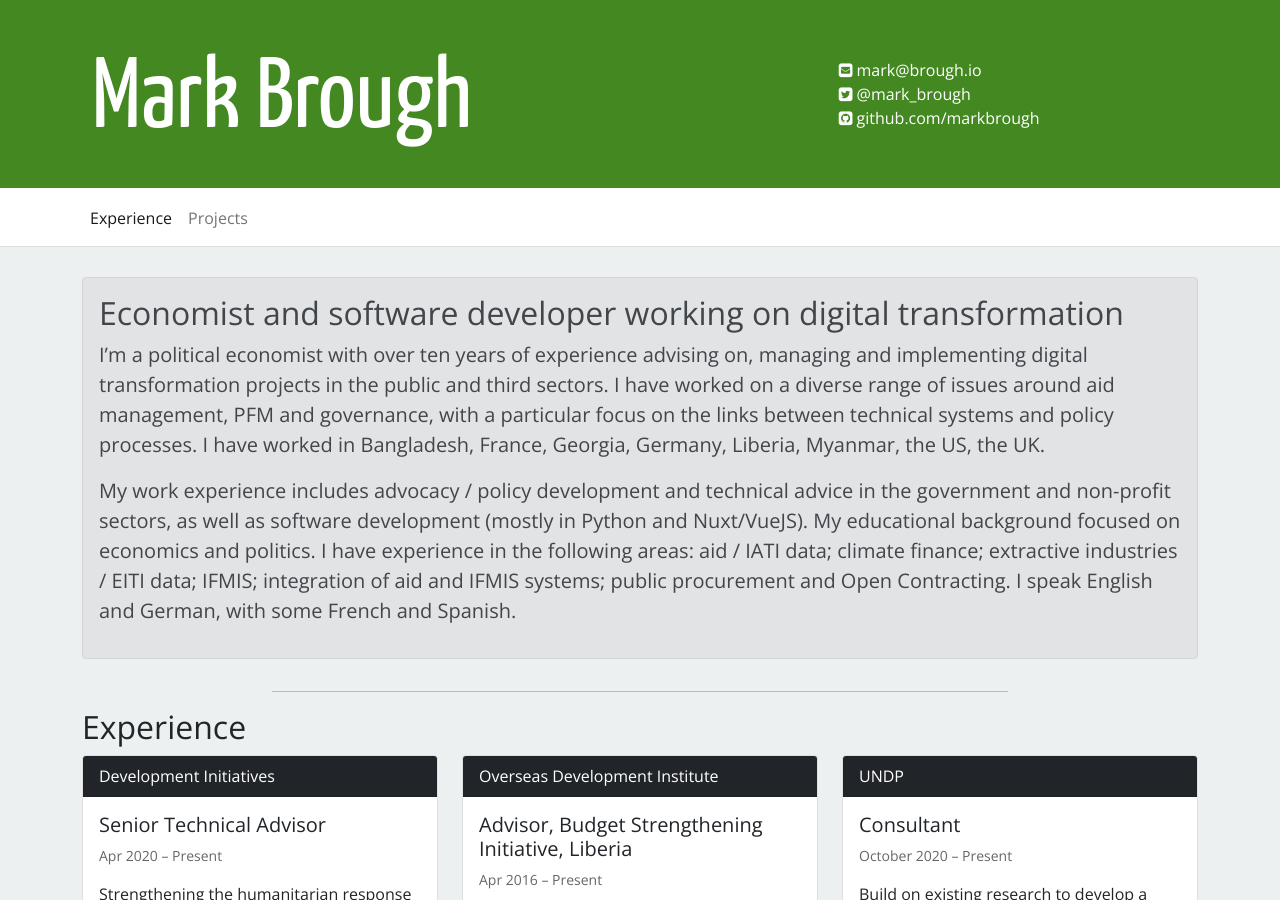
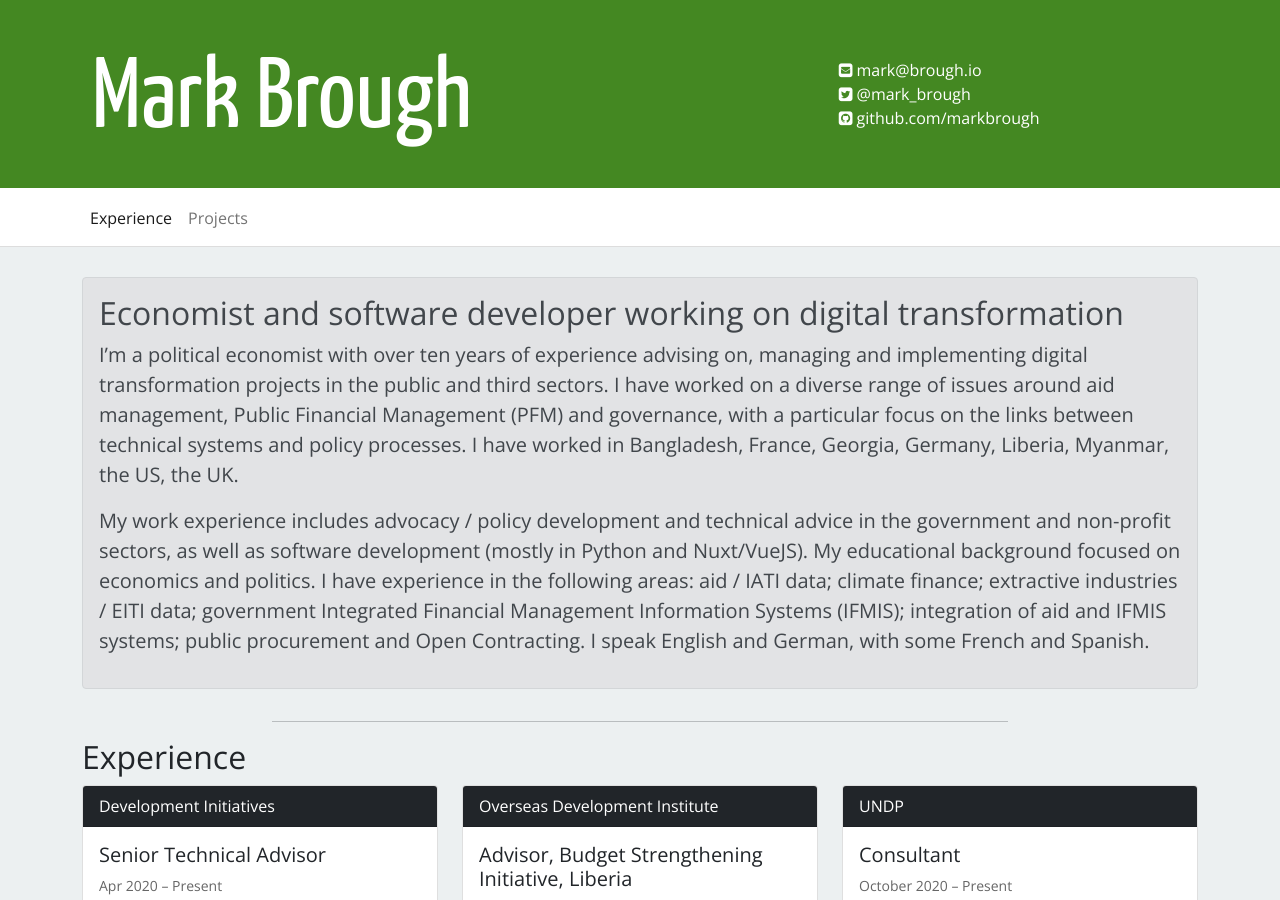
Before and after one commit to markbrough/markbrough.github.com, a Jekyll site: the page built from index.md, in a window 1280 px wide and 900 px high. Built offline with Jekyll 4.4.1, drawn with Linux system fonts in a browser that asks for light colours; nearby versions of some CDN libraries.

Commit message:
Update text

```diff
--- a/index.md
+++ b/index.md
@@ -5,6 +5,6 @@ layout: frontpage
 
 ## Economist and software developer working on digital transformation
 
-I'm a political economist with over ten years of experience advising on, managing and implementing digital transformation projects in the public and third sectors. I have worked on a diverse range of issues around aid management, PFM and governance, with a particular focus on the links between technical systems and policy processes. I have worked in Bangladesh, France, Georgia, Germany, Liberia, Myanmar, the US, the UK.
+I'm a political economist with over ten years of experience advising on, managing and implementing digital transformation projects in the public and third sectors. I have worked on a diverse range of issues around aid management, Public Financial Management (PFM) and governance, with a particular focus on the links between technical systems and policy processes. I have worked in Bangladesh, France, Georgia, Germany, Liberia, Myanmar, the US, the UK.
 
-My work experience includes advocacy / policy development and technical advice in the government and non-profit sectors, as well as software development (mostly in Python and Nuxt/VueJS). My educational background focused on economics and politics. I have experience in the following areas: aid / IATI data; climate finance; extractive industries / EITI data; IFMIS; integration of aid and IFMIS systems; public procurement and Open Contracting. I speak English and German, with some French and Spanish.
+My work experience includes advocacy / policy development and technical advice in the government and non-profit sectors, as well as software development (mostly in Python and Nuxt/VueJS). My educational background focused on economics and politics. I have experience in the following areas: aid / IATI data; climate finance; extractive industries / EITI data; government Integrated Financial Management Information Systems (IFMIS); integration of aid and IFMIS systems; public procurement and Open Contracting. I speak English and German, with some French and Spanish.
```
